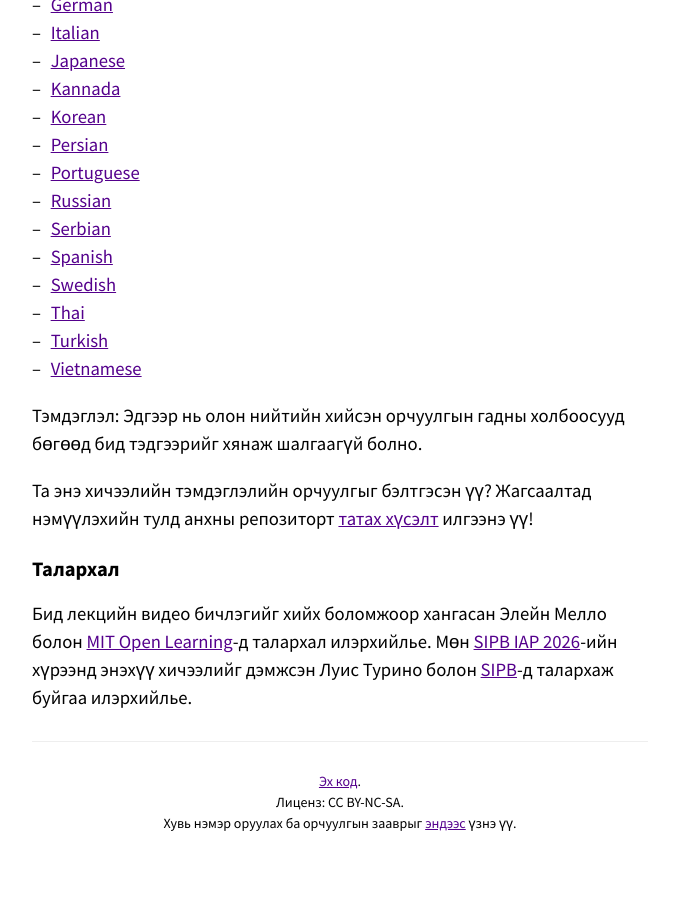
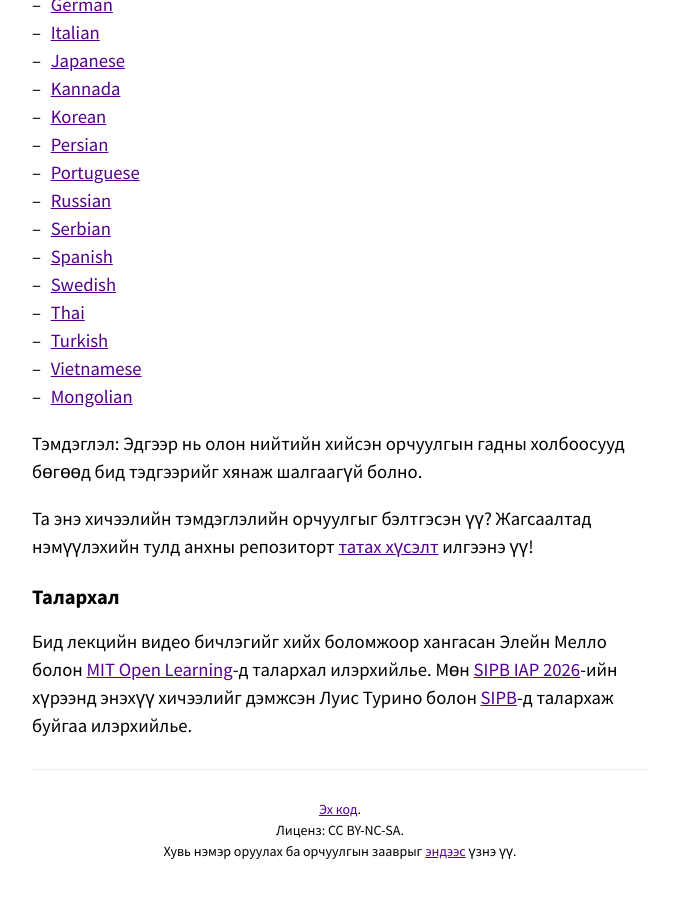
Before and after one commit to missing-semester-mn/missing-semester-mn.github.io, a Jekyll site: the page built from index.md, in a window 1280 px wide and 900 px high, scrolled down 2545 px. Shown: the whole window, without its empty margins (300-979 px from the left). Built offline with Jekyll 4.4.1, drawn with Linux system fonts in a browser that asks for light colours; before the commit the page ends 3417 px from its top, so only the background shows below that.

Commit message:
add mn link

```diff
--- a/index.md
+++ b/index.md
@@ -118,6 +118,7 @@ same topics.
 - [Thai](https://missing-semester-th.github.io/)
 - [Turkish](https://missing-semester-tr.github.io/)
 - [Vietnamese](https://missing-semester-vn.github.io/)
+- [Mongolian](https://missing-semester-mn.github.io/)
 
 Тэмдэглэл: Эдгээр нь олон нийтийн хийсэн орчуулгын гадны холбоосууд бөгөөд бид тэдгээрийг хянаж шалгаагүй болно.
 
```
